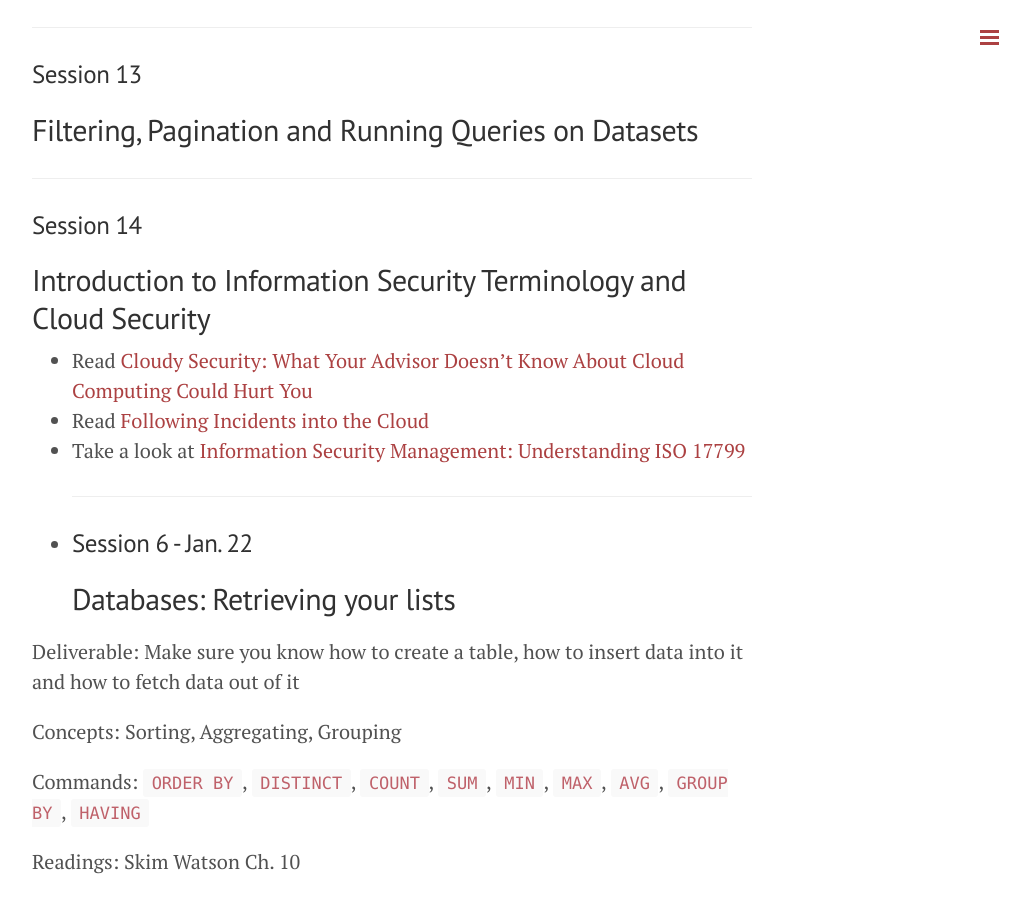
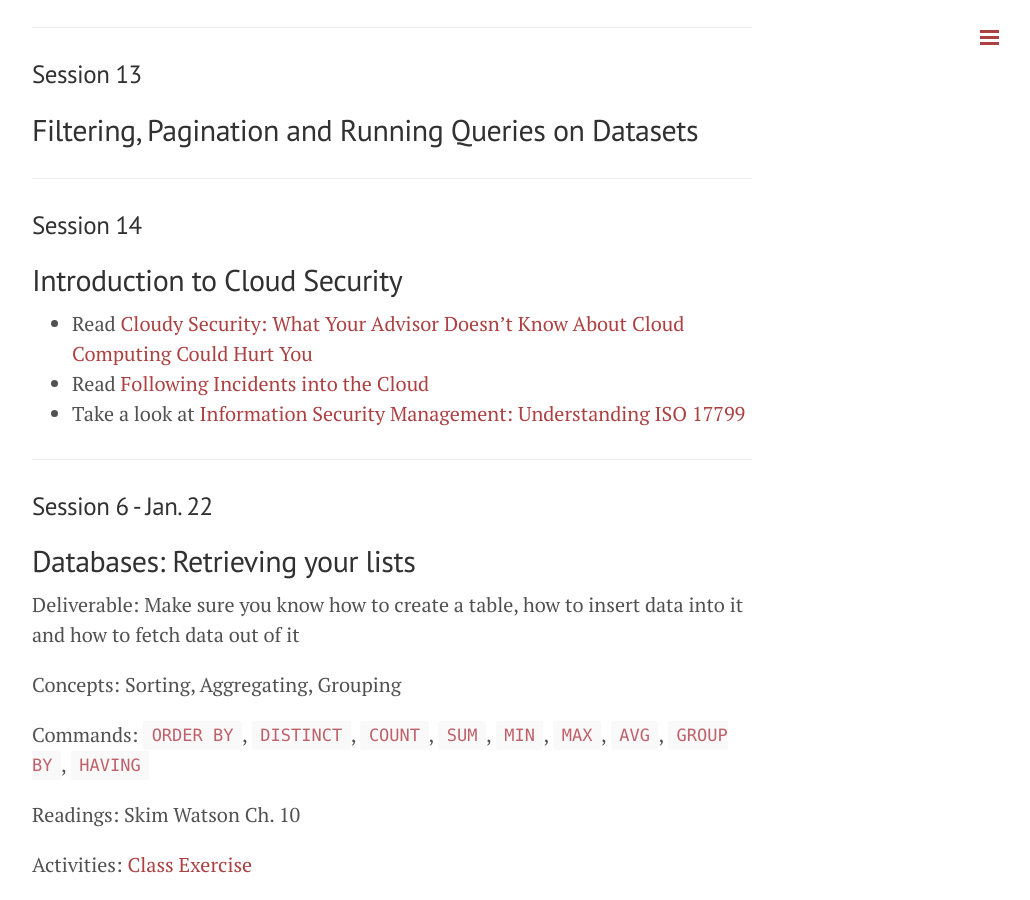
Before and after one commit to retrography/data-management, a Jekyll site: the page built from outline.markdown, in a window 1280 px wide and 900 px high, scrolled down 4436 px. Shown: the whole window, without its empty margins (248-1278 px from the left). Built offline with Jekyll 4.4.1, drawn with Linux system fonts in a browser that asks for light colours; Markdown is read by kramdown in place of the engine named in the settings.

Commit message:
Update outline.markdown

```diff
--- a/outline.markdown
+++ b/outline.markdown
@@ -130,12 +130,12 @@ Readings:
 
 ***
 ### Session 14
-## Introduction to Information Security Terminology and Cloud Security
+## Introduction to Cloud Security
 
 - Read [Cloudy Security: What Your Advisor Doesn't Know About Cloud Computing Could Hurt You](http://www.forbes.com/sites/kellyphillipserb/2015/12/09/cloudy-security-what-your-advisor-doesnt-know-about-cloud-computing-could-hurt-you/)
 - Read [Following Incidents into the Cloud](https://www.sans.org/reading-room/whitepapers/incident/incidents-cloud-33619)
 - Take a look at [Information Security Management: Understanding ISO 17799](http://www.gta.ufrj.br/ensino/cpe728/03_ins_info_security_iso_17799_1101.pdf)
--
+
 ***
 ### Session 6 - Jan. 22
 ## Databases: Retrieving your lists
```
